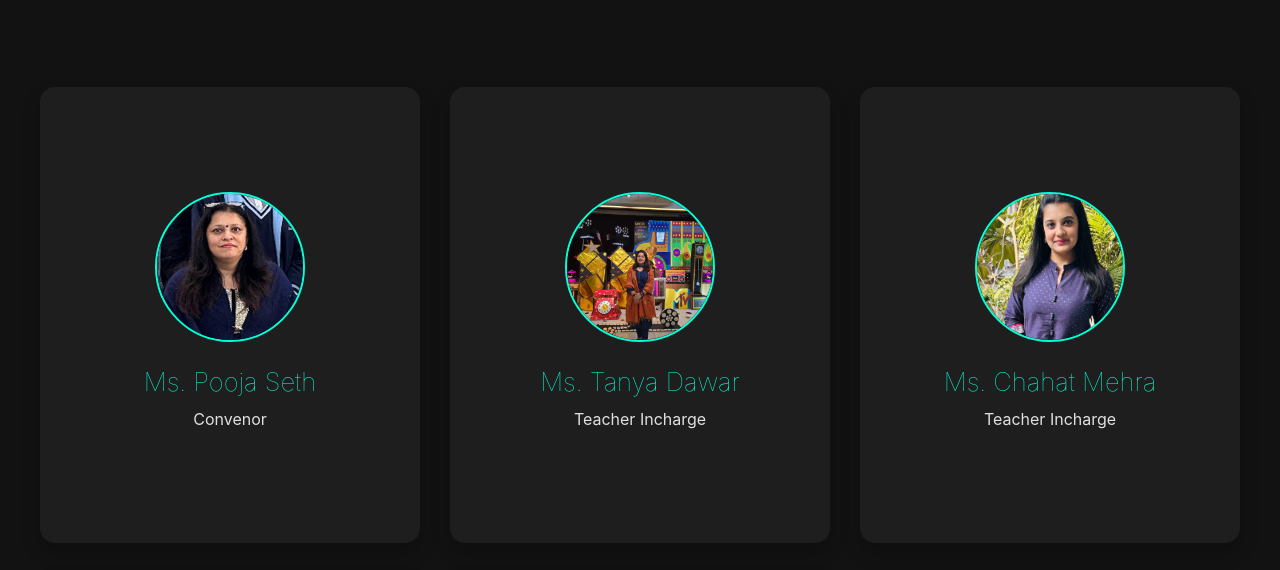
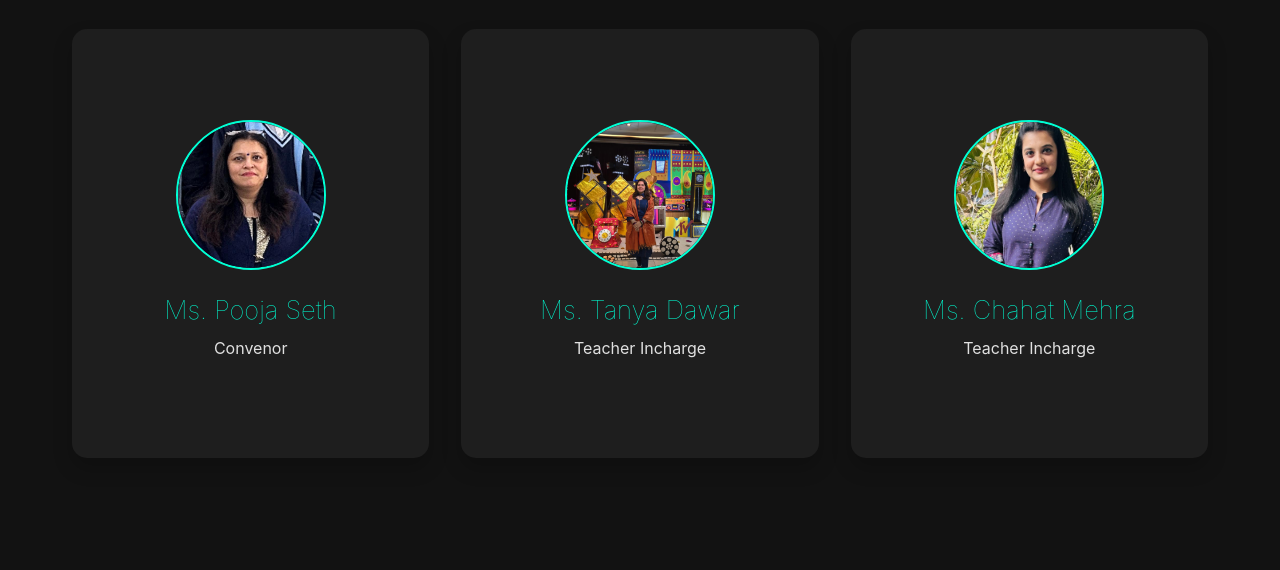
Before and after one commit to dheirya909/bbpsgr-sciencesociety, a plain HTML site: page members/teachers.html in a window 1280 px wide. Shown: the part 180-750 px from the top of the page. Drawn offline with Linux system fonts and the light colour scheme.

```diff
--- a/Styles/members.css
+++ b/Styles/members.css
@@ -33,18 +33,18 @@
         /* Container */
         .container {
             display: grid;
-            grid-template-columns: repeat(auto-fill, minmax(300px, 1fr));
-            gap: 30px;
-            padding: 40px;
-            max-width: 1400px;
-            margin: 50px auto 0;
+            grid-template-columns: repeat(auto-fit, minmax(300px, 1fr));
+            gap: 2rem;
+            padding: 2rem;
+            max-width: 1200px;
+            margin: 0 auto;
         }
 
         .card {
+            width: 100%;
+            aspect-ratio: 2/3;
             perspective: 1000px;
-            cursor: pointer;
-            transition: transform 0.3s ease;
-        }
+}
 
         .card-inner {
             position: relative;
```
Also changed, not shown: members/ob.html (+8 -1 lines).
